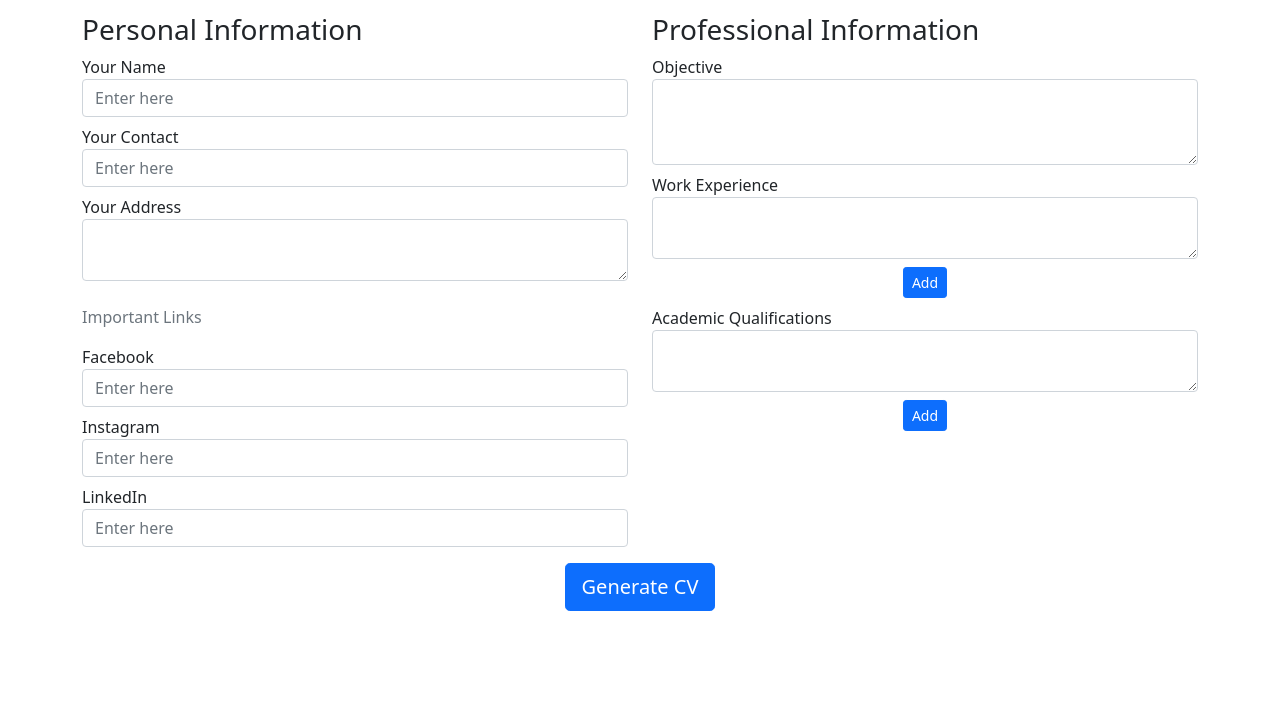
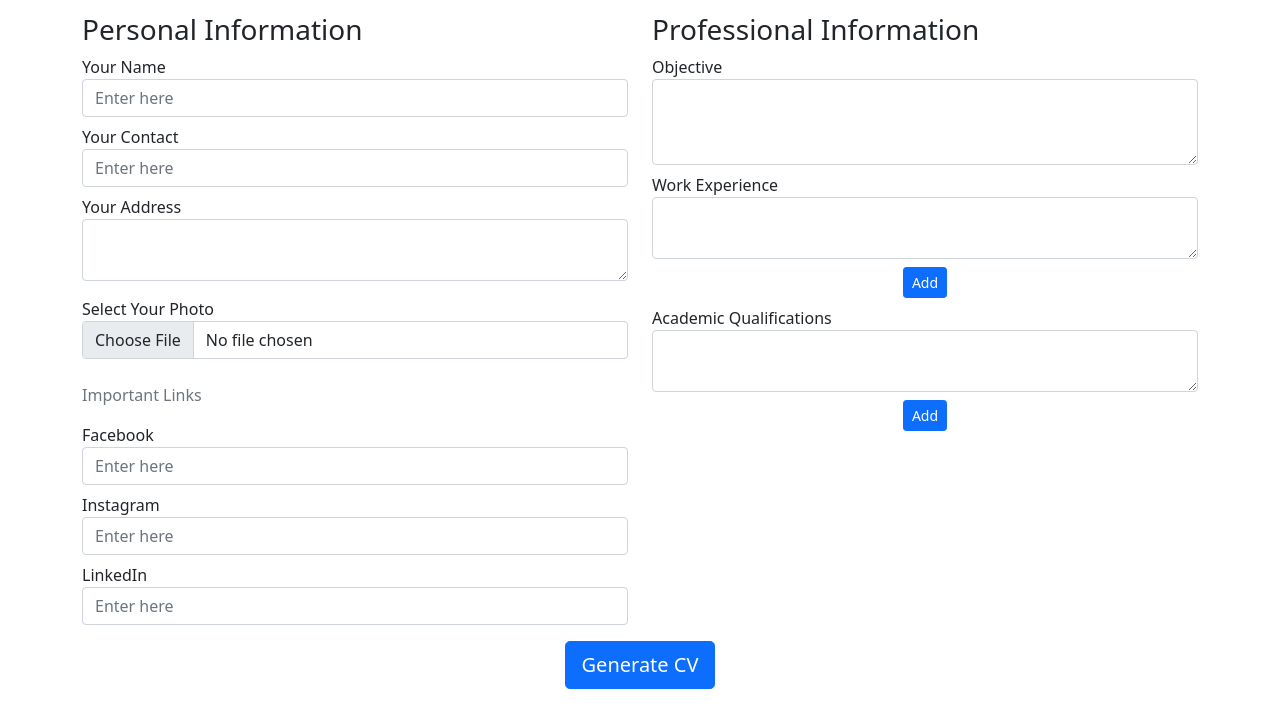
Before and after one commit to sushilv3/cvMaker, a plain HTML site: page index.html in a window 1280 px wide. Shown: the part 91-800 px from the top of the page. Drawn offline with nearby package versions, Linux system fonts and the light colour scheme.

Commit message:
added img div

```diff
--- a/index.html
+++ b/index.html
@@ -33,6 +33,11 @@
                 <div class="form-group mt-2">
                     <label for="addresstField" >Your Address</label>
                     <textarea name="" rows="2" placeholder="Enter here" id="addressField" class="form-control"> </textarea>
+                </div>
+
+                <div class="form-group mt-3">
+                    <label for="">Select Your Photo</label>
+                    <input id="imgField" type="file" class="form-control">
                 </div>
 
                 <p class="text-secondary mt-4">Important Links</p>
@@ -102,7 +107,7 @@
 
             <div class="col-md-4 text-center py-5 background">
                 <!-- left-col -->
-                <img src="default.png" alt="" srcset="" class="img-fluid myimg">
+                <img src="default.png" id="imgT" alt="" srcset="" class="img-fluid myimg">
 
                 <div class="container">
 
```
